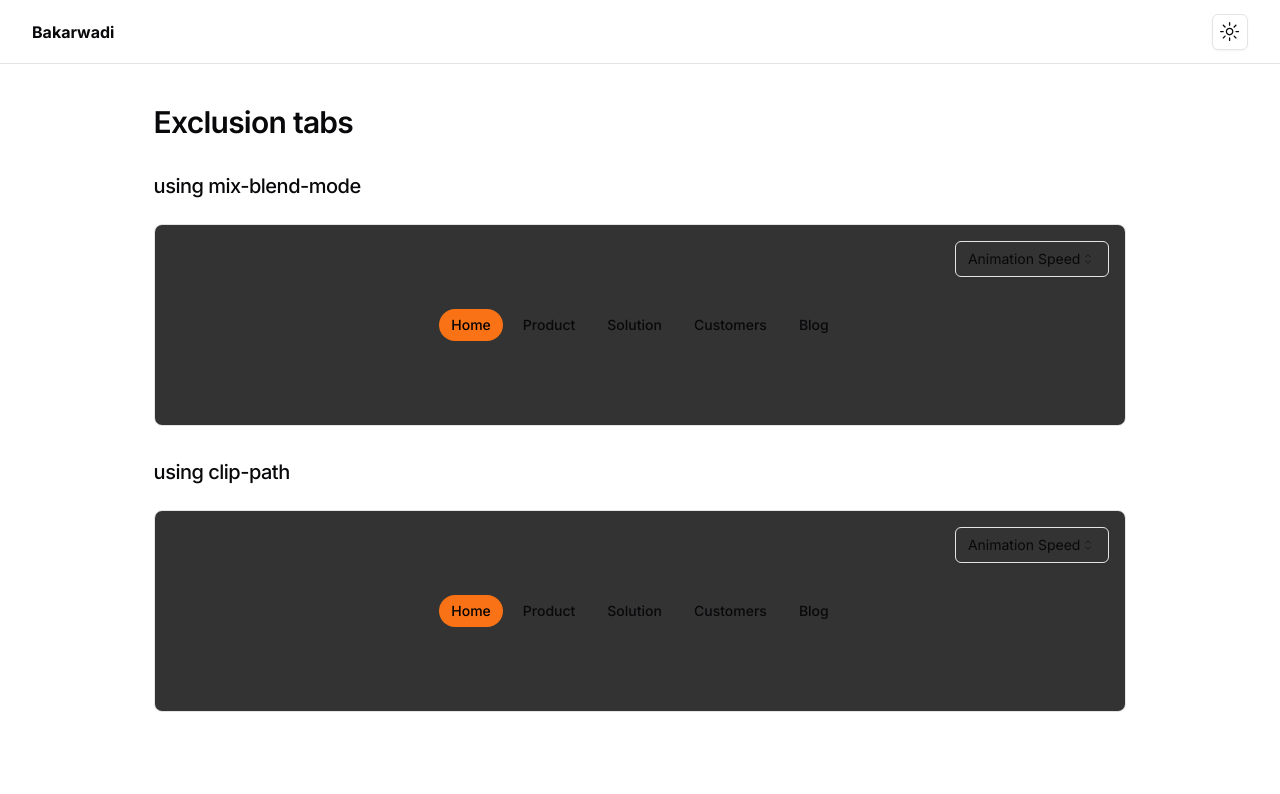
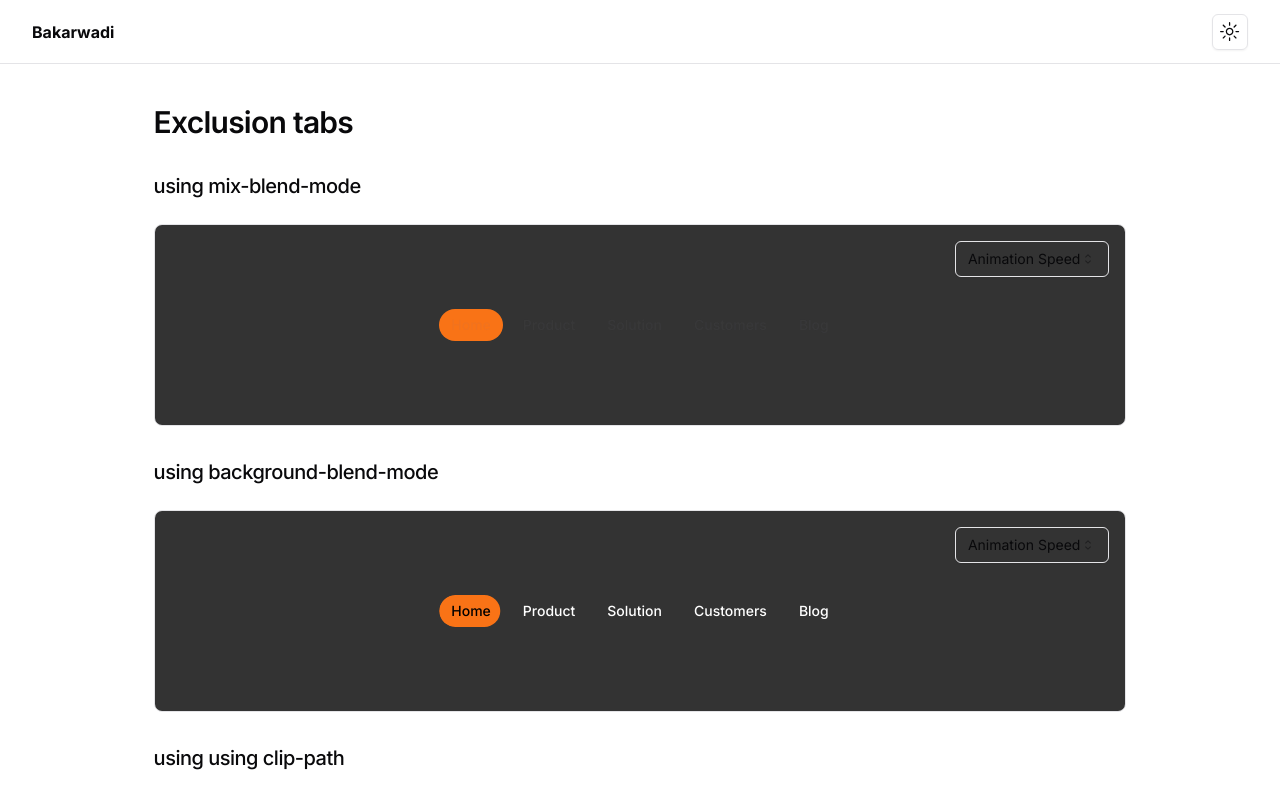
Before and after one commit to HelixMorphe/micro-animations, a Next.js app: page / in a window 1280 px wide. Shown: the top 794 px of the page. Built offline with nearby package versions, Linux system fonts and the light colour scheme.

Commit message:
MA-001 | Finish exclusive tabs components

```diff
--- a/app/page.tsx
+++ b/app/page.tsx
@@ -1,6 +1,6 @@
 import {
-  ExclusiveTabs,
   ExclusiveTabsUsingClipPath,
+  ExclusiveTabsUsingMixBlendMode,
 } from '@/components/animations/exclusive-tabs';
 import DisplayBox from '@/components/ui/display-box';
 
@@ -16,10 +16,16 @@ export default function Home() {
         </h3>
         {/* <p className='mb-8 leading-7 [&:not(:first-child)]:mt-6'></p> */}
         <DisplayBox>
-          <ExclusiveTabs />
+          <ExclusiveTabsUsingMixBlendMode />
         </DisplayBox>
         <h3 className='mt-8 mb-6 scroll-m-20 text-xl font-medium tracking-tight'>
-          using <span>clip-path</span>
+          using <span>background-blend-mode</span>
+        </h3>
+        <DisplayBox>
+          <ExclusiveTabsUsingClipPath />
+        </DisplayBox>
+        <h3 className='mt-8 mb-6 scroll-m-20 text-xl font-medium tracking-tight'>
+          using <span>using clip-path</span>
         </h3>
         <DisplayBox>
           <ExclusiveTabsUsingClipPath />
--- a/components/animations/exclusive-tabs.tsx
+++ b/components/animations/exclusive-tabs.tsx
@@ -1,6 +1,10 @@
 'use client';
 
-import { useState } from 'react';
+import {
+  useEffect,
+  useRef,
+  useState,
+} from 'react';
 
 import { motion } from 'framer-motion';
 
@@ -19,7 +23,44 @@ const tabs: Tab[] = [
   { id: 5, label: 'Blog' },
 ];
 
-function ExclusiveTabs({ animationSpeed }: { animationSpeed?: number }) {
+function ExclusiveTabsUsingMixBlendMode({ animationSpeed }: { animationSpeed?: number }) {
+  let [activeTab, setActiveTab] = useState<number>(tabs[0].id);
+
+  return (
+    <div className='flex space-x-2 text-sm'>
+      {tabs.map((tab) => (
+        <button
+          key={tab.id}
+          onClick={() => {
+            setActiveTab(tab.id);
+          }}
+          className={cn(
+            'relative rounded-full px-3 py-1.5 font-medium outline-2 outline-orange-500',
+            // activeTab === tab.id && 'text-orange-00'
+          )}
+        >
+          {activeTab === tab.id && (
+            <motion.div
+              style={{
+                borderRadius: 9999,
+              }}
+              transition={{ duration: animationSpeed || 0.8 }}
+              layoutId='active-pill-blend-mode'
+              className='bg-orange-500 absolute inset-0'
+            ></motion.div>
+          )}
+          <span className='relative z-10 mix-blend-exclusion'>{tab.label}</span>
+        </button>
+      ))}
+    </div>
+  );
+}
+
+function ExclusiveTabsUsingBgBlendMode({
+  animationSpeed,
+}: {
+  animationSpeed?: number;
+}) {
   let [activeTab, setActiveTab] = useState<number>(tabs[0].id);
 
   return (
@@ -40,7 +81,7 @@ function ExclusiveTabs({ animationSpeed }: { animationSpeed?: number }) {
               style={{
                 borderRadius: 9999,
               }}
-              transition={{ type: 'spring', duration: animationSpeed || 0.8 }}
+              transition={{ duration: animationSpeed || 0.8 }}
               layoutId='active-pill-blend-mode'
               className='bg-orange-500 absolute inset-0'
             ></motion.div>
@@ -52,37 +93,99 @@ function ExclusiveTabs({ animationSpeed }: { animationSpeed?: number }) {
   );
 }
 
-function ExclusiveTabsUsingClipPath() {
+function ExclusiveTabsUsingClipPath({
+  animationSpeed,
+}: {
+  animationSpeed?: number;
+  }) {
+  let [mount, setIsMount] = useState<boolean>(false);
   let [activeTab, setActiveTab] = useState<number>(tabs[0].id);
+  const [tabDimensions, setTabDimensions] = useState({ width: 0, left: 0 });
+
+  useEffect(() => {
+    if (!mount) {
+      setIsMount(true)
+    }
+  },[])
+
+  // Define the type of elements the ref will hold
+  const tabsRef = useRef<HTMLButtonElement[]>([]);
+
+  const selectTab = (index: number) => {
+    setActiveTab(index);
+    if (tabsRef.current[index]) {
+      setTabDimensions({
+        width: tabsRef.current[index].offsetWidth,
+        left: tabsRef.current[index].offsetLeft,
+      });
+    }
+    console.log({tabsRef})
+  };
+
+  useEffect(() => {
+    if (tabsRef.current[activeTab]) {
+      setTabDimensions({
+        width: tabsRef.current[activeTab].offsetWidth,
+        left: tabsRef.current[activeTab].offsetLeft,
+      });
+    }
+  }, [activeTab]);
+
+  const clipPathStyle = {
+    clipPath: `inset(0px calc(100% - (${tabDimensions.left}px + ${tabDimensions.width}px)) calc(100% - (0px + 32px)) ${tabDimensions.left}px round 999px)`,
+  };
+
+  const transitionDuration = animationSpeed ? (animationSpeed * 1000).toString() + "ms" : "800ms"
 
   return (
-    <div className='flex space-x-2 text-sm'>
+    <div className='flex text-sm relative'>
+      <div className='relative space-x-2 text-sm flex'>
+        {tabs.map((tab, index) => (
+          <button
+            ref={(el) => (tabsRef.current[tab.id] = el as HTMLButtonElement)}
+            key={tab.id}
+            onClick={() => selectTab(tab.id)}
+            className={cn(
+              'relative rounded-full px-3 py-1.5 font-medium outline-2 outline-orange-500 text-white', !mount && index === 0 && "bg-orange-500 text-black"
+            )}
+          >
+            <span className='relative z-10 bg-blend-exclusion'>
+              {tab.label}
+            </span>
+          </button>
+        ))}
+      </div>
+
+      <div
+        aria-hidden='true'
+        style={{
+          borderRadius: 9999,
+          clipPath: mount && clipPathStyle.clipPath || "",
+          transitionDuration: transitionDuration,
+        }}
+        className={cn('z-10 absolute top-0 left-0 hidden text-sm space-x-2', mount && "block bg-orange-500")}
+      >
         {tabs.map((tab) => (
           <button
+            aria-hidden="true"
             key={tab.id}
             onClick={() => {
               setActiveTab(tab.id);
             }}
             className={cn(
-            'relative rounded-full px-3 py-1.5 font-medium outline-2 outline-orange-500',
-            activeTab === tab.id && 'text-black'
+              'relative rounded-full px-3 py-1.5 font-medium outline-2 outline-orange-500 text-black'
             )}
           >
-          {activeTab === tab.id && (
-            <motion.div
-              style={{
-                borderRadius: 9999,
-              }}
-              transition={{ type: 'spring', duration: 0.8 }}
-              layoutId='active-pill'
-              className='bg-orange-500 absolute inset-0'
-            ></motion.div>
-          )}
-          <span className='relative z-10 bg-blend-exclusion'>{tab.label}</span>
+            <span className='relative z-10'>{tab.label}</span>
           </button>
         ))}
+      </div>
     </div>
   );
 }
 
-export { ExclusiveTabs, ExclusiveTabsUsingClipPath };
+export {
+  ExclusiveTabsUsingBgBlendMode,
+  ExclusiveTabsUsingClipPath,
+  ExclusiveTabsUsingMixBlendMode,
+};
```
Lines whose indentation alone changed are shown as unchanged.
